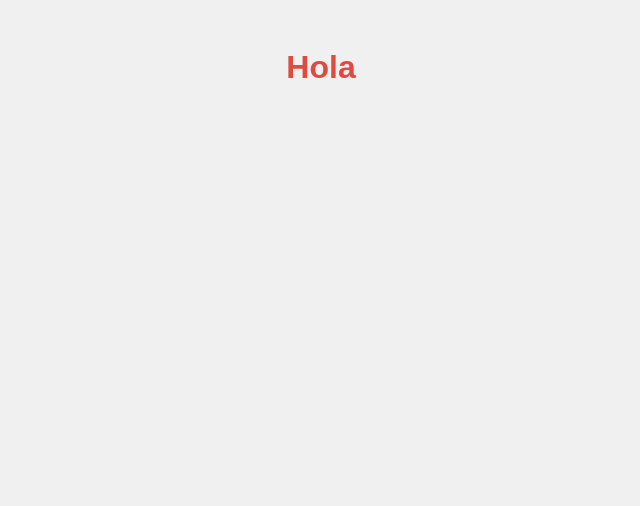
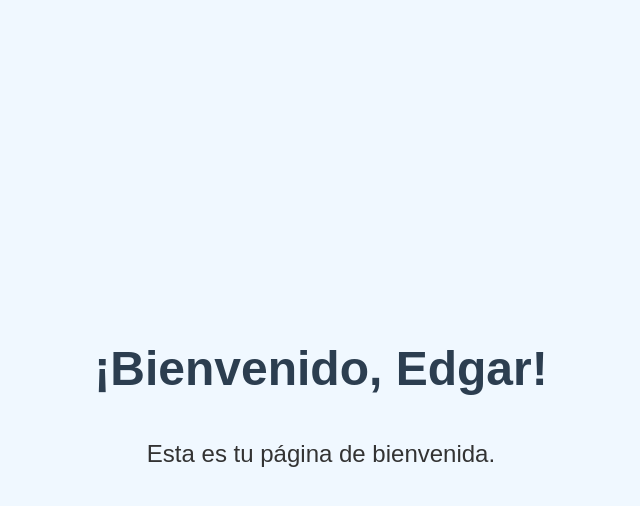
Before and after one commit to Boro739/It-Pro, a plain HTML site: page index.html in a window 1280 px wide. Shown: the whole page, without its empty margins (319-959 px from the left). Drawn offline with Linux system fonts and the light colour scheme; files that its build step writes are made by us from their sources.

Commit message:
Añadir archivhos

```diff
--- a/css/styles.css
+++ b/css/styles.css
@@ -1,11 +1,24 @@
 body {
+    margin: 0;
     font-family: Arial, sans-serif;
-    background-color: #f0f0f0;
+    background-color: #f0f8ff;
     color: #333;
-    text-align: center;
-    padding: 20px;
+}
+
+.container {
+    display: flex;
+    flex-direction: column;
+    align-items: center;
+    justify-content: center;
+    height: 100vh;
 }
 
 h1 {
-    color: #df4b40;
+    font-size: 3em;
+    margin-bottom: 20px;
+    color: #2c3e50;
 }
+
+p {
+    font-size: 1.5em;
+}
--- a/index.html
+++ b/index.html
@@ -1,12 +1,15 @@
 <!DOCTYPE html>
-
+<html lang="es">
 <head>
     <meta charset="UTF-8">
-    <link rel="stylesheet" href="css/styles.css">
+    <meta name="viewport" content="width=device-width, initial-scale=1.0">
+    <link rel="stylesheet" href="styles.css">
+    <title>Página de Bienvenida</title>
 </head>
-
 <body>
-    <h1>Hola</h1>
+    <div class="container">
+        <h1>¡Bienvenido, Edgar!</h1>
+        <p>Esta es tu página de bienvenida.</p>
+    </div>
 </body>
-
 </html>
```
